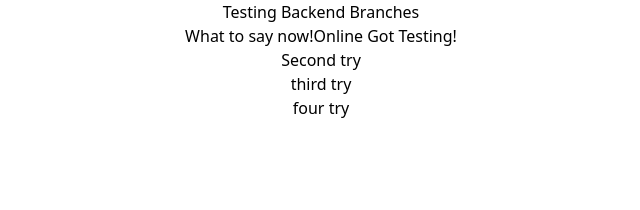
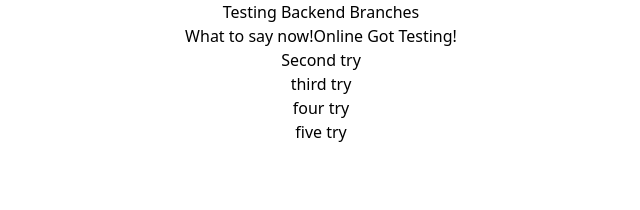
Before and after one commit to Athar-Naveed/git-branching, a Next.js app: page / in a window 1280 px wide. Shown: the top 210 px of the page, without its empty margins (319-959 px from the left). Built offline with nearby package versions, Linux system fonts and the light colour scheme.

Commit message:
fifth commit

```diff
--- a/src/app/page.tsx
+++ b/src/app/page.tsx
@@ -8,6 +8,7 @@ export default function Home() {
         <h2>Second try</h2>
         <h2>third try</h2>
         <h2>four try</h2>
+        <h2>five try</h2>
       </div>
     </>
   );
```
